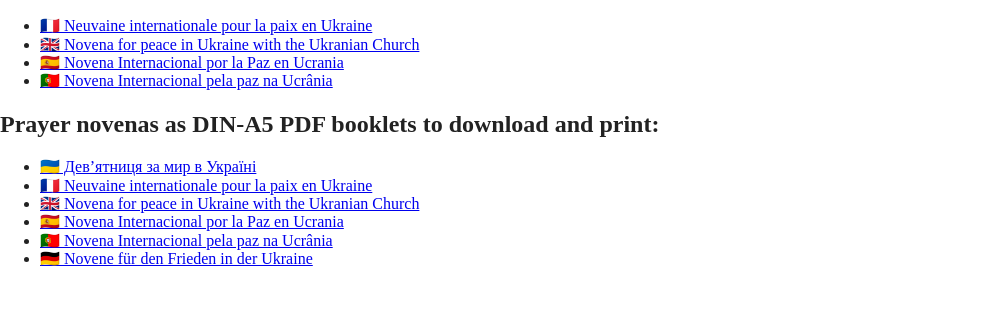
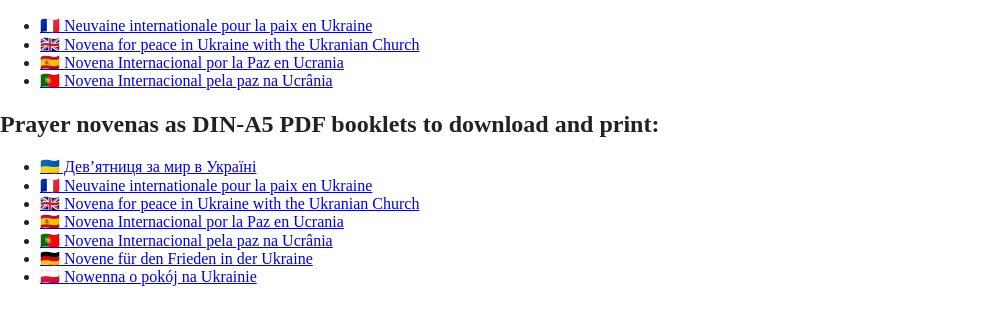
Before and after one commit to myselfhimself/prayforukraine.today, a website built with Parcel: page index.html in a window 1280 px wide. Shown: the part 110-434 px from the top of the page, without its empty margins (0-1008 px from the left). Built offline with nearby package versions, Linux system fonts and the light colour scheme.

Commit message:
adding german + polish PDF links

```diff
--- a/index.html
+++ b/index.html
@@ -89,6 +89,11 @@
             >🇩🇪 Novene für den Frieden in der Ukraine</a
           >
         </li>
+        <li>
+          <a href="https://lc.cx/novenaUkrainePL"
+            >🇵🇱 Nowenna o pokój na Ukrainie</a
+          >
+        </li>
       </ul>
     </div>
 
```
